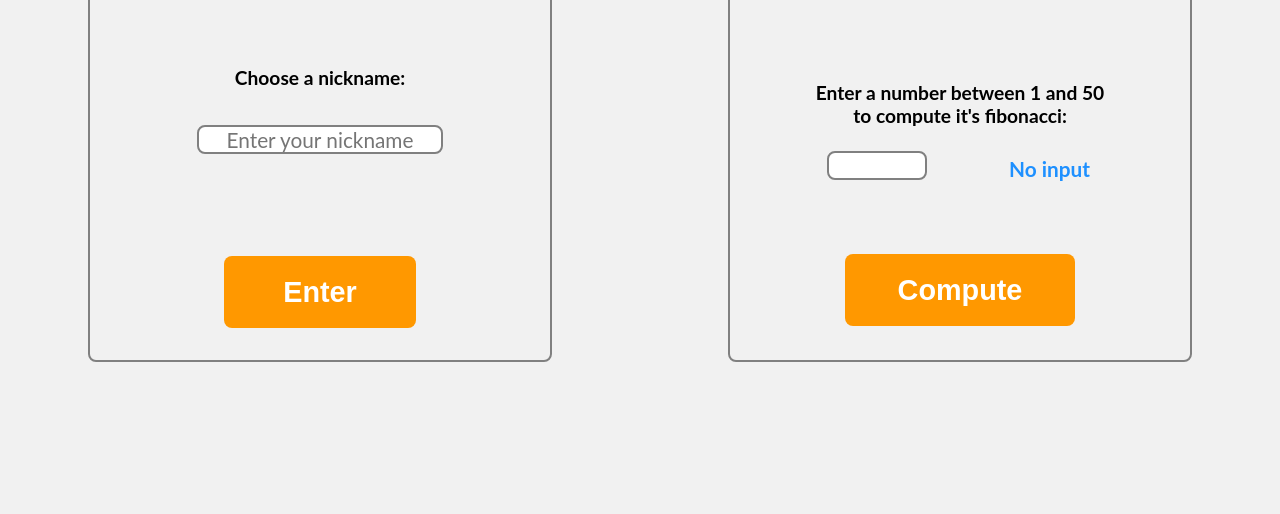
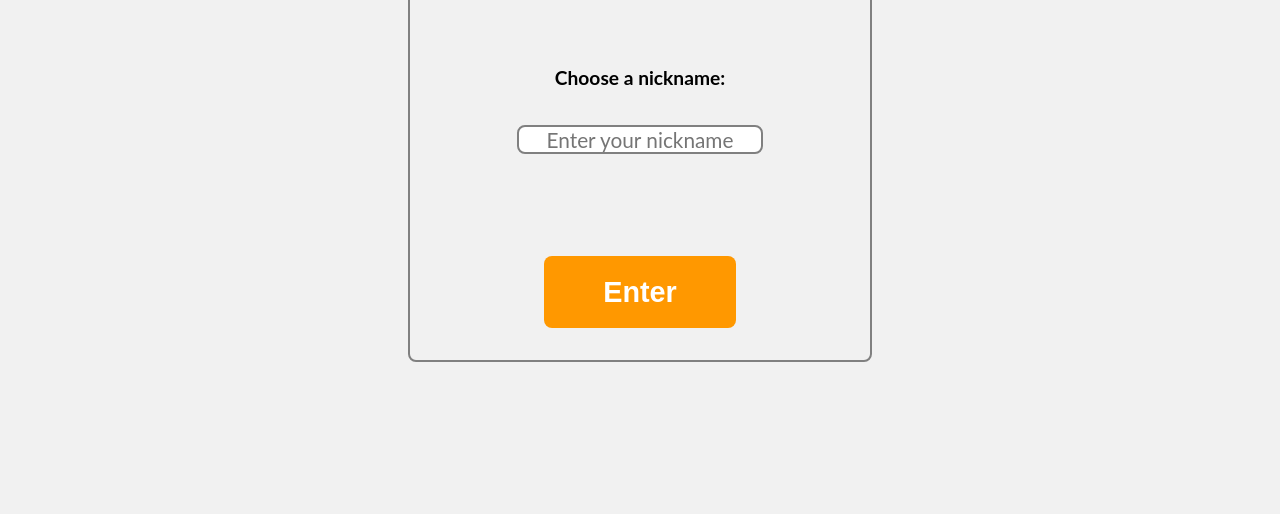
Before and after one commit to AbdulazizBahmeed/onlinePainting, a website: page public/homePage.html in a window 1280 px wide. Shown: the part 286-800 px from the top of the page. Drawn offline with Linux system fonts and the light colour scheme.

Commit message:
disabling the fibo

```diff
--- a/public/homePage.html
+++ b/public/homePage.html
@@ -23,7 +23,7 @@
         </div>
         <button id="enter-button">Enter</button>
       </div>
-      <div id="fibo" class="card">
+      <!-- <div id="fibo" class="card">
         <h1>fibonacci</h1>
         <div id="input-wrapper">
           <label
@@ -43,7 +43,7 @@
         </div>
 
         <button id="compute-button">Compute</button>
-      </div>
+      </div> -->
     </div>
   </body>
   <script src="./homepage-script.js"></script>
```
